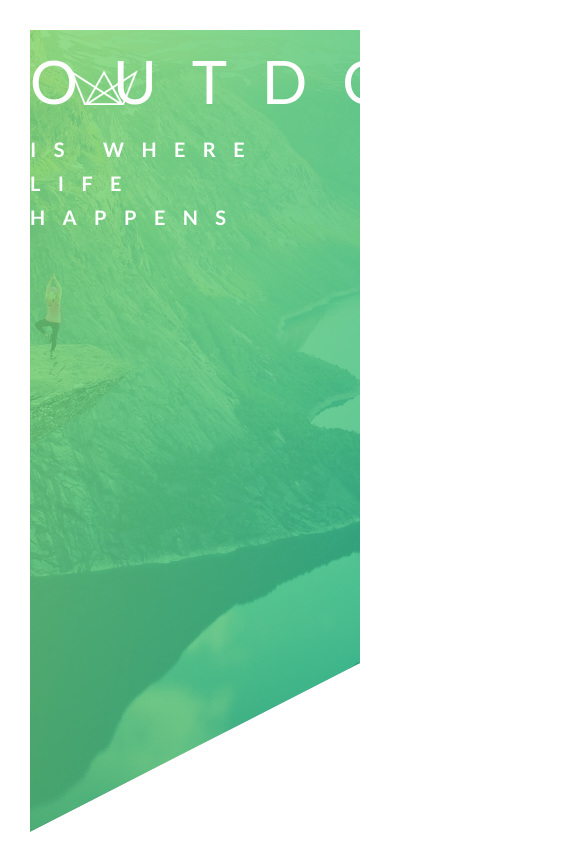
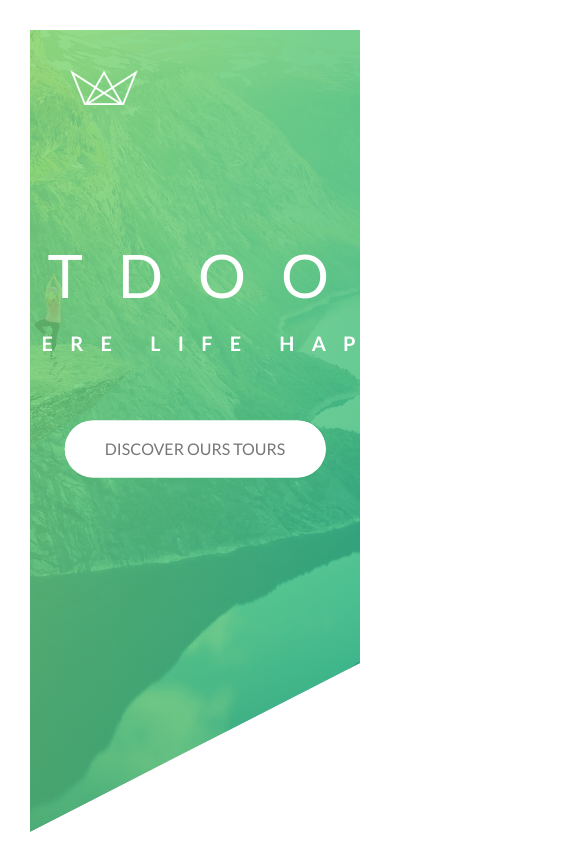
Before and after one commit to KaziMehediHasan1/Natours, a plain HTML site: page starter/index.html in a window 390 px wide. Shown: the top 862 px of the page, 585 px wide, since content can reach past the window. Drawn offline with Linux system fonts and the light colour scheme; files that its build step writes are made by us from their sources; files whose address does not match are found by name.

Commit message:
section: heading section is done (not responsive) and add some animation

```diff
--- a/starter/css/style.css
+++ b/starter/css/style.css
@@ -42,15 +42,26 @@ body {
 
 .logo{
   height: 35px;
+  animation-name: logoOpacity;
+  animation-timing-function: ease-in;
+  /* animation-fill-mode: forwards; */
+  animation-duration: 1s;
 }
 
+
 .text-box{
-
+  position: absolute;
+  top:40%;
+  left:50%;
+  transform: translate(-50%,-50%);
+  text-align: center;
 }
 
 .heading-primary{
   color:#fff;
   text-transform: uppercase;
+  backface-visibility: hidden;
+  margin-bottom: 60px;
 }
 
 .heading-primary-main{
@@ -58,11 +69,131 @@ body {
   font-size: 60px;
   font-weight: 400;
   letter-spacing: 35px;
+  animation: moveInLeft 2s ease-out;
+
+  /*
+  animation-delay: 1s;
+  animation-iteration-count: 3;
+  */
 }
 
 .heading-primary-sub{
   display: block;
   font-size: 20px;
   font-weight: 700;
-  letter-spacing: 17.4px;
+  letter-spacing: 17.2px;
+  /* animation-name: moveInRight;
+  animation-duration: 2s;
+  animation-timing-function: ease-out; */
+  /* short */
+  animation: moveInRight 2s ease-out;
 }
+
+.btn:link, btn:visited {
+ text-transform: uppercase;
+ text-decoration: none;
+ padding: 15px 40px;
+ display: inline-block;
+ border-radius: 100px;
+ transition: all .2s;
+ position: relative;
+}
+
+.btn:hover{
+  transform: translateY(-3px);
+  box-shadow: 0 10px 20px rgba(0,0,0,.2);
+}
+
+.btn:active{
+  transform: translateY(-1px);
+  box-shadow: 0 5px 10px rgba(0,0,0,.2);
+}
+
+.btn-white{
+  background-color: #fff;
+  color:#777;
+}
+
+.btn::after{
+  content: "";
+  display: inline-block;
+  height: 100%;
+  width: 100%;
+  border-radius: 100px;
+  position: absolute;
+  top: 0;
+  left: 0;
+  z-index: -1;
+  transition: all .4s;
+}
+
+.btn-white::after{
+  background-color: #fff;
+}
+
+.btn:hover::after{
+  transform: scaleX(1.4) scaleY(1.6);
+  opacity: 0;
+}
+
+.btn-animated{
+  animation: moveInBottom .5s ease-out .75s;
+  animation-fill-mode: backwards;
+}
+/* animation for heading primary main */
+@keyframes moveInLeft {
+  0% {
+    opacity: 0%;
+    transform: translateX(-100px);
+  }
+
+  80% {
+    transform: translateX(10px);
+  }
+
+  100% {
+     opacity: 1;
+     transform: translate(0);
+  }
+}
+
+/* animation for heading primary sub */
+@keyframes moveInRight {
+  0% {
+    opacity: 0%;
+    transform: translateX(100px);
+  }
+
+  80% {
+    transform: translateX(-10px);
+  }
+
+  100% {
+     opacity: 1;
+     transform: translate(0);
+  }
+}
+
+/* animation for logo */
+@keyframes logoOpacity {
+  0%{
+    opacity: 0;
+    transform: translateY(0px);
+  }
+  100%{
+    opacity: 1;
+    transform: translateY(0);
+  }
+}
+
+/* animation for button */
+@keyframes moveInBottom {
+  0%{
+    opacity: 0;
+    transform: translateY(30px);
+  }
+  100%{
+    opacity: 1;
+    transform: translateY(0);
+  }
+}
--- a/starter/index.html
+++ b/starter/index.html
@@ -23,6 +23,8 @@
                     <span class="heading-primary-main">outdoors</span>
                     <span class="heading-primary-sub">is where life happens</span>
                 </h1>
+
+                <a href="#" class="btn btn-white btn-animated">Discover ours tours</a>
            </div>
 
         </header>
```
